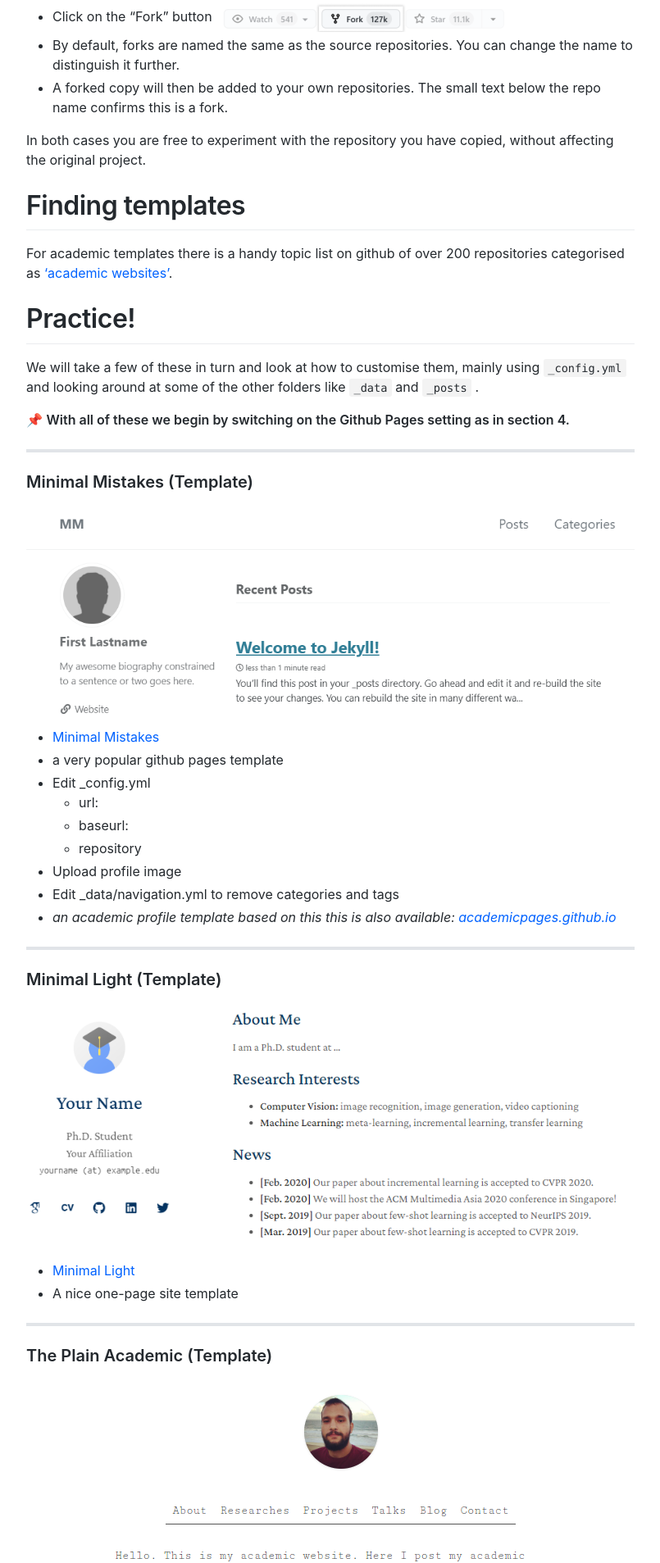
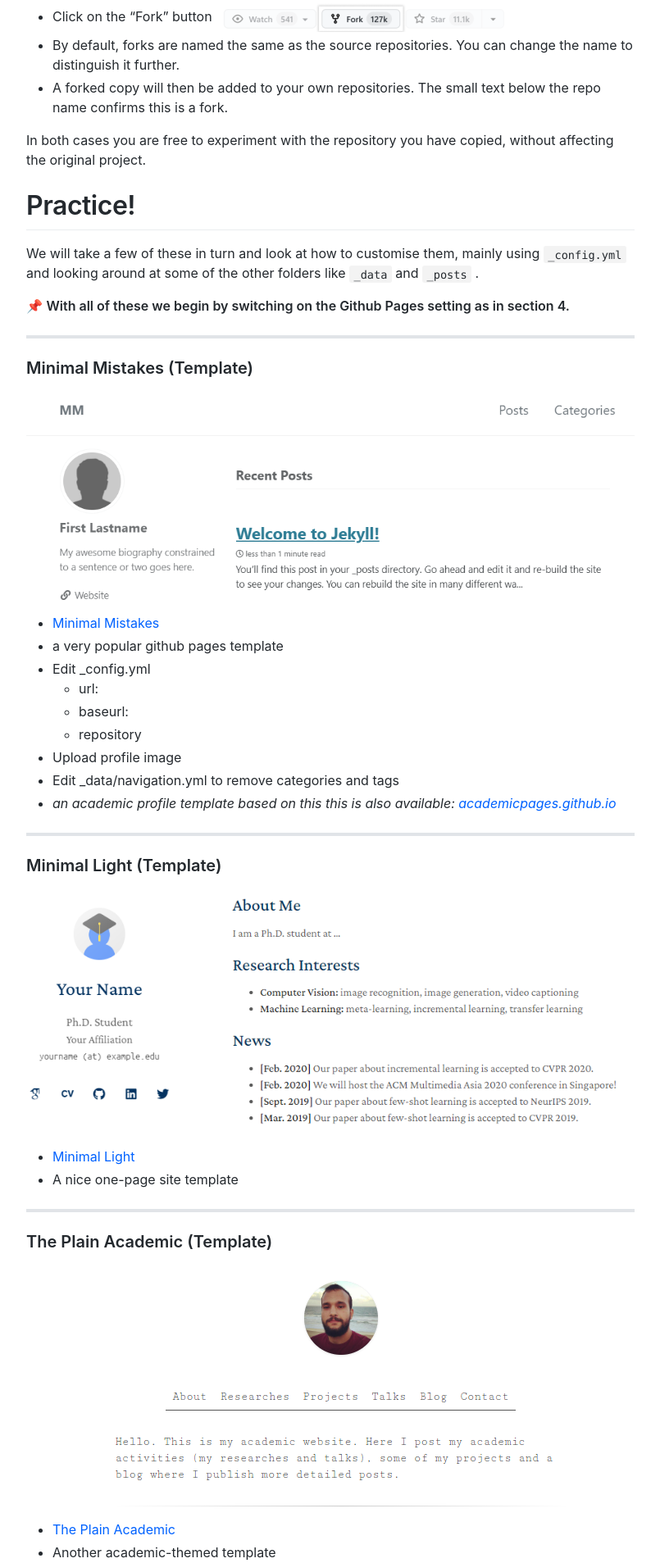
Before and after one commit to liamodwyer/github-pages, a Jekyll site: the page built from _workshop/5-templates.md, in a window 1280 px wide. Shown: the part 1503-3410 px from the top of the page at 82% size, without its empty margins (365-1170 px from the left). Built offline with Jekyll 4.4.1, drawn with Linux system fonts in a browser that asks for light colours; emoji names are drawn with the system emoji font; some web fonts are replaced; some of the changed text lies outside the part shown.

Commit message:
fix ending

```diff
--- a/_workshop/5-templates.md
+++ b/_workshop/5-templates.md
@@ -39,10 +39,6 @@ Creating a repository from a template
 - A forked copy will then be added to your own repositories. The small text below the repo name confirms this is a fork.
 
 In both cases you are free to experiment with the repository you have copied, without affecting the original project.
-
-# Finding templates
-
-For academic templates there is a handy topic list on github of over 200 repositories categorised as ['academic websites'](https://github.com/topics/academic-website).
 
 # Practice!
 
```
Also changed, not shown: other parts of _workshop/5-templates.md (+9 -0 lines).
